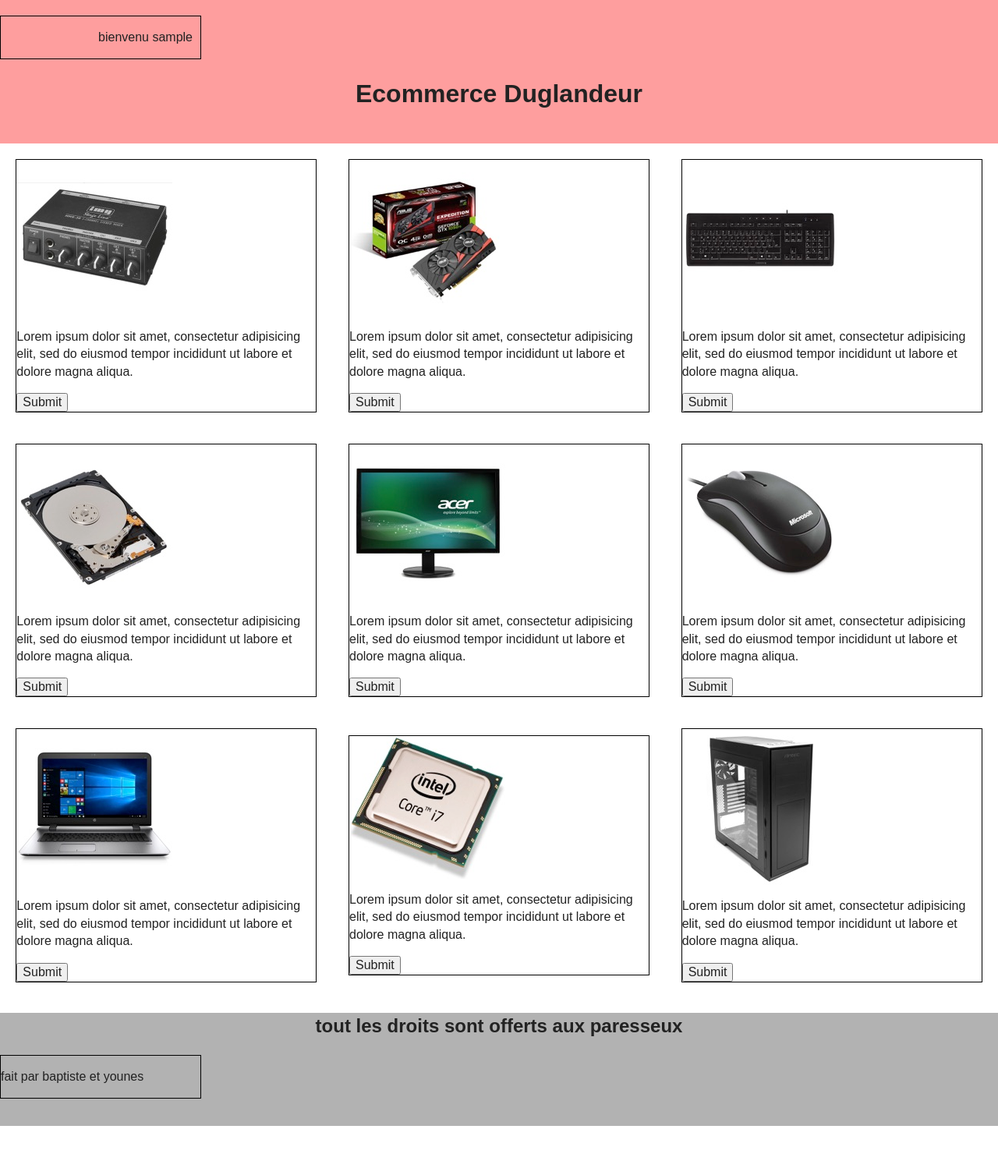
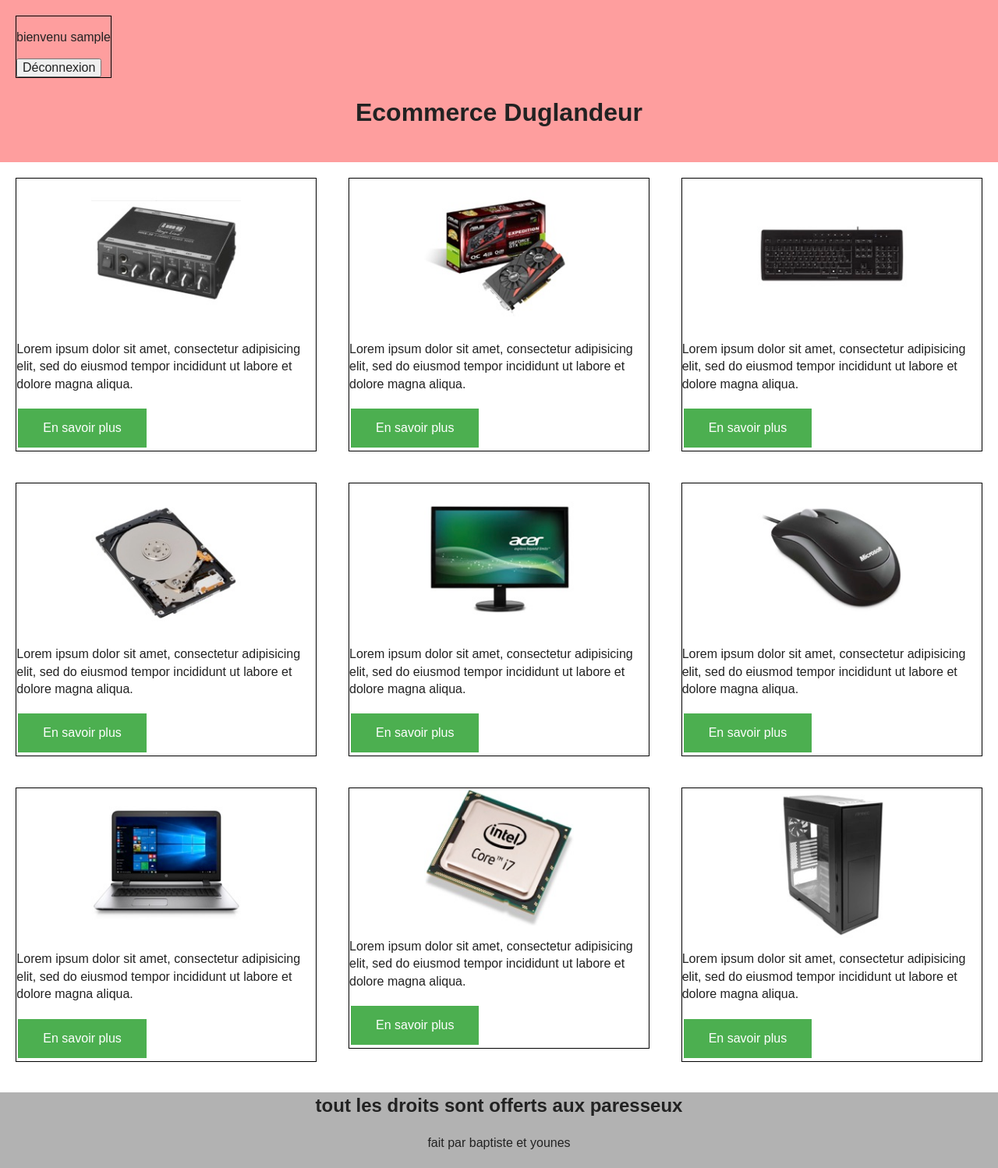
Before and after one commit to Simplon-Roubaix/BaptisteYounesEcommerce, a PHP site: page / in a window 1280 px wide. Shown: the whole page at 78% size. Before the commit the page ends 1444 px from the top, so only its background shows below. Run offline with PHP 8.4, Linux system fonts and the light colour scheme; the visitor is signed in with stand-in values (Sample User, id 1).

Commit message:
deconnexion buttton created, deconnexion.php added, useful only with index.php

```diff
--- a/css/style.css
+++ b/css/style.css
@@ -9,13 +9,13 @@ h1{
 
 header section{
   border: 1px solid #000;
-  width: 20%;
+  display: inline-block;
   position: relative;
+  margin-left: 20px;
 }
 
 header p{
   text-align: right;
-  margin-right: 10px;
 }
 
 .inputCache{
@@ -24,16 +24,31 @@ header p{
 
 .ficheProduit{
   border: 1px solid #000;
-  width: 30%;
+  width: 90%;
   display: inline-block;
   margin: 20px 0;
+}
+
+.ficheProduit img{
+  width: 50%;
+  margin: 0 25%;
+}
+
+.savoir{
+  background-color: #4CAF50;
+    border: none;
+    color: white;
+    padding: 16px 32px;
+    text-decoration: none;
+    margin: 4px 2px;
+    cursor: pointer;
 }
 
 main{
   display: flex;
   flex-direction: row;
   justify-content: space-around;
-  align-items: center;
+  align-items: flex-start;
   flex-wrap: wrap;
 }
 
@@ -46,11 +61,16 @@ main{
 #detailProduit img{
   width: 50%;
   vertical-align: top;
+  float: left;
 }
+
+#detailProduit a{
+  text-decoration: none;
+
+}
+
 #detailProduit p{
-  width: 40%;
-  display: inline-block;
-  margin-top: 150px;
+  margin : 0 5px;
 }
 
 footer{
@@ -62,7 +82,21 @@ footer h2{
 }
 
 footer section{
-  border: 1px solid #000;
-  width: 20%;
-  margin-bottom: 30px;
+  width: 50%;
+  margin: auto;
 }
+footer section p{
+  text-align: center;
+}
+
+@media (min-width: 600px) {
+  .ficheProduit{
+    width: 45%;
+  }
+}
+
+@media (min-width: 1000px) {
+  .ficheProduit{
+    width: 30%;
+  }
+}
--- a/index.php
+++ b/index.php
@@ -22,8 +22,13 @@ include("php/titre.php");
         <script src="js/vendor/modernizr-2.8.3.min.js"></script>
     </head>
     <body>
-      <?php if ( !empty($_POST['pseudo']) and !empty($_POST['user_password'])
-      or !empty($_SESSION["pseudo"]) and !empty($_SESSION["code"]) ){
+      <?php
+      if (!empty($_POST['pseudo']) and !empty($_POST['user_password'])) {
+                echo "test";
+        $_SESSION["pseudo"] = $_POST["pseudo"];
+        $_SESSION["code"] = $_POST["user_password"];
+      }
+      if (!empty($_SESSION["pseudo"]) and !empty($_SESSION["code"]) ){
         include("php/header.php");
       } ?>
       <main>
@@ -37,10 +42,6 @@ include("php/titre.php");
                       console.log("passe ici");
             </script>
             <?php
-            if (empty($_SESSION["pseudo"]) and empty($_SESSION["code"])) {
-              $_SESSION["pseudo"] = $_POST["pseudo"];
-              $_SESSION["code"] = $_POST["user_password"];
-            }
               for($produit_en_cours = 0; $produit_en_cours < count($produit); $produit_en_cours++){
             ?>
                 <section class="ficheProduit">
@@ -48,14 +49,11 @@ include("php/titre.php");
                   <p><?php echo $produit[$produit_en_cours]['p_text']; ?></p>
                   <form class="" action="php/ficheProduit.php" method="post">
                     <input class="inputCache" type="text" name="selection" value="<?php echo $produit_en_cours; ?>">
-                    <input type="submit" name="En savoir plus">
+                    <input type="submit" class="savoir" value="En savoir plus">
                   </form>
                 </section>
                 <?php
             }
-          }
-          else{
-            echo "vous n'avez pas remplit correctement";
           }
         ?>
         <section id="connection">
--- a/php/header.php
+++ b/php/header.php
@@ -1,6 +1,9 @@
 <header>
   <section>
     <p>bienvenu <?php echo $_SESSION["pseudo"]; ?></p>
+    <form action="php/deconnexion.php" method="post">
+    <input type="submit" value="Déconnexion" />
+    </form>
   </section>
   <h1><?php echo $titre['titre']; ?></h1>
 </header>
```
Also changed, not shown: php/deconnexion.php (added, +9 -0 lines).
